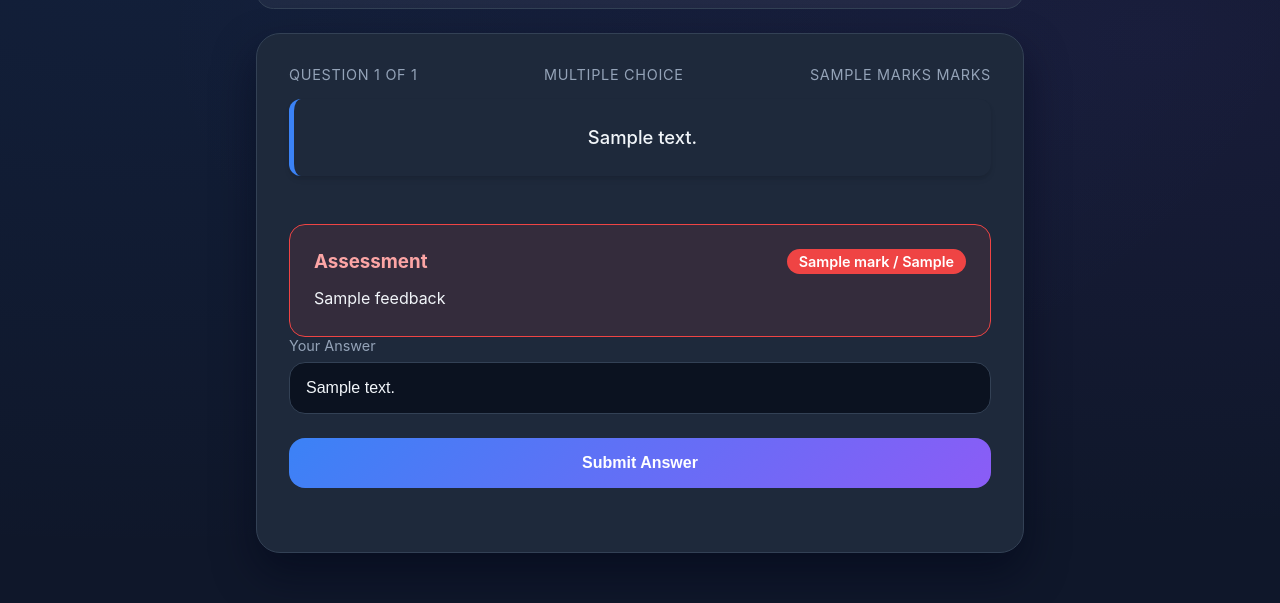
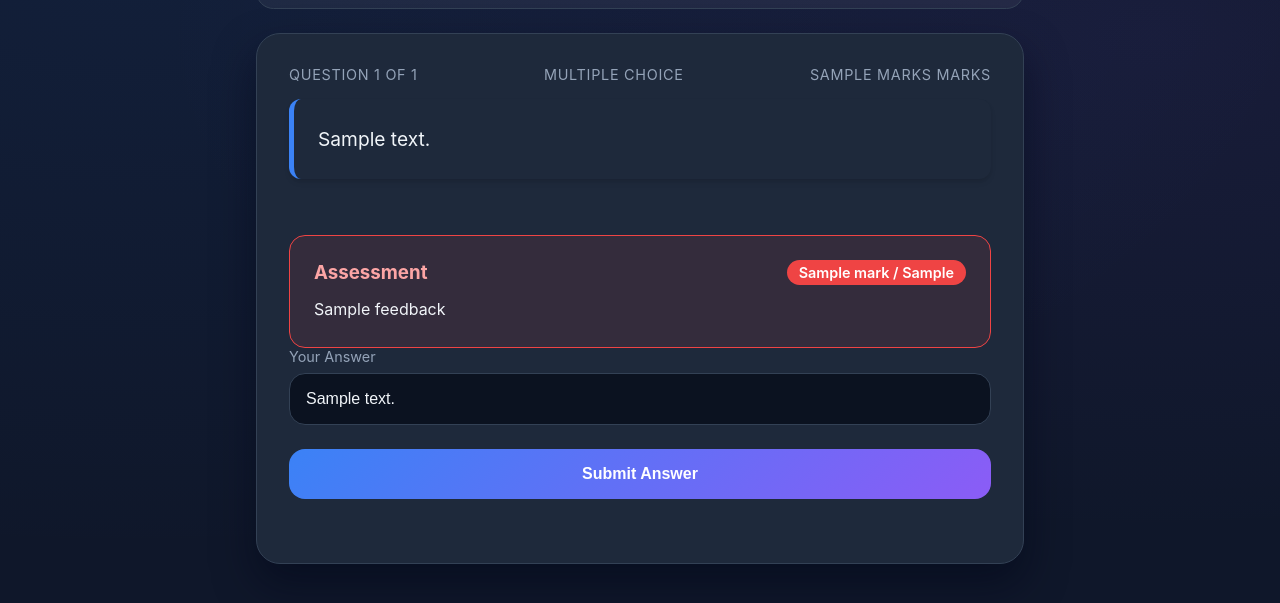
Before and after one commit to hal4petiatharva-lgtm/vcaa-explainer, a Flask app: template templates/methods_practice.html in a window 1280 px wide. Shown: the part 125-728 px from the top of the page. Run offline with Flask 3, Linux system fonts and the light colour scheme; the template is opened without the code that fills it: most values are stand-ins (such as "Sample title", 1, 10 or a date in 2020); some libraries are stand-ins or nearby versions.

Commit message:
Update methods_practice.html

```diff
--- a/templates/methods_practice.html
+++ b/templates/methods_practice.html
@@ -22,19 +22,6 @@
   }
 
   .question-meta { color: var(--muted); font-size: 0.9rem; margin-bottom: 1rem; text-transform: uppercase; letter-spacing: 0.05em; display: flex; justify-content: space-between; }
-
-  .question-text {
-    font-size: 1.15rem; /* Slightly reduced size */
-    font-weight: 500;
-    margin-bottom: 1.5rem;
-    line-height: 1.6;
-    text-align: center;
-    flex: 1;
-    display: flex;
-    align-items: center;
-    justify-content: center;
-    overflow-x: auto; /* Handle long equations */
-  }
 
   .input-group { margin-bottom: 1.5rem; }
   .input-group label { display: block; margin-bottom: 0.5rem; color: var(--muted); font-size: 0.9rem; }
```
